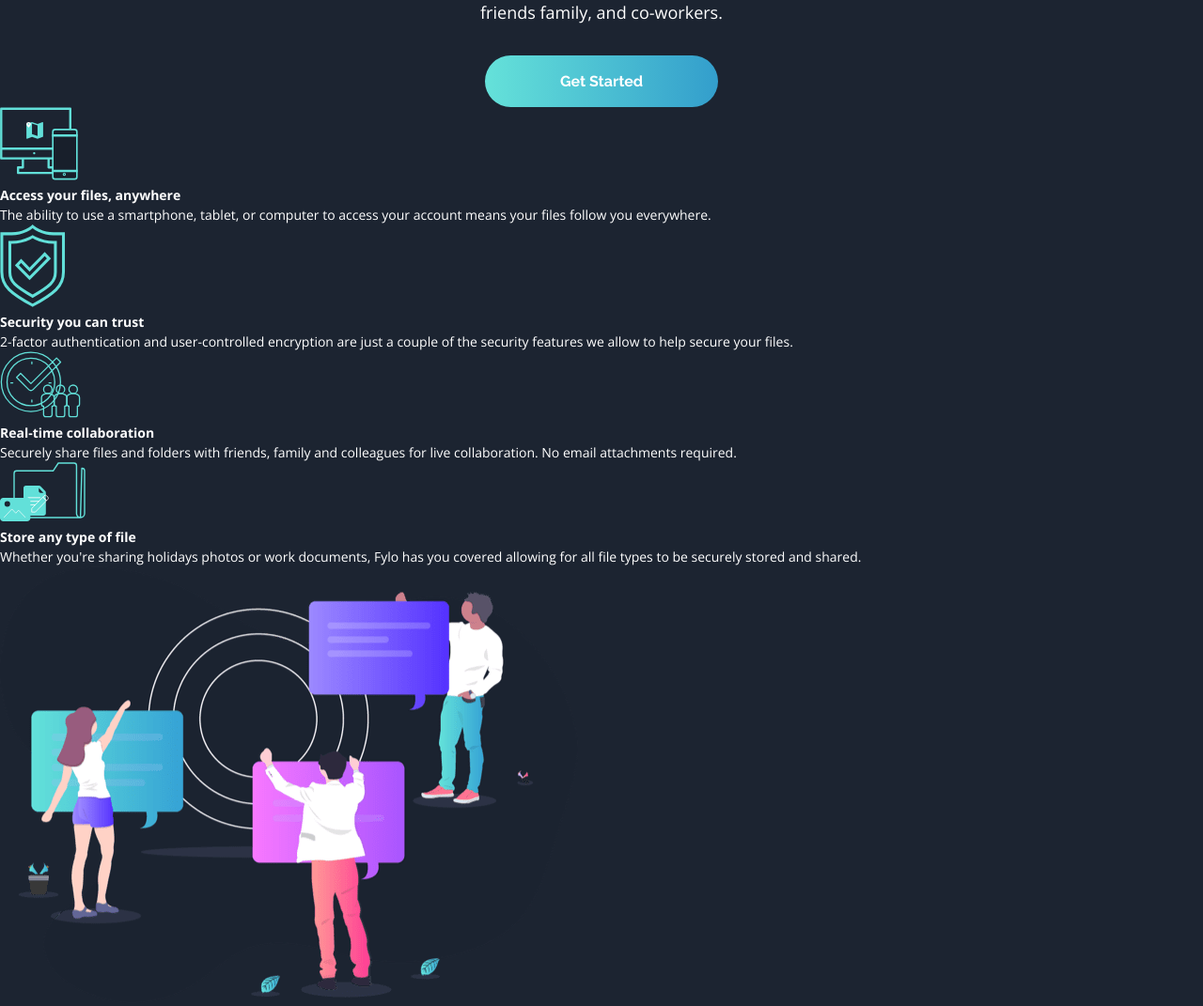
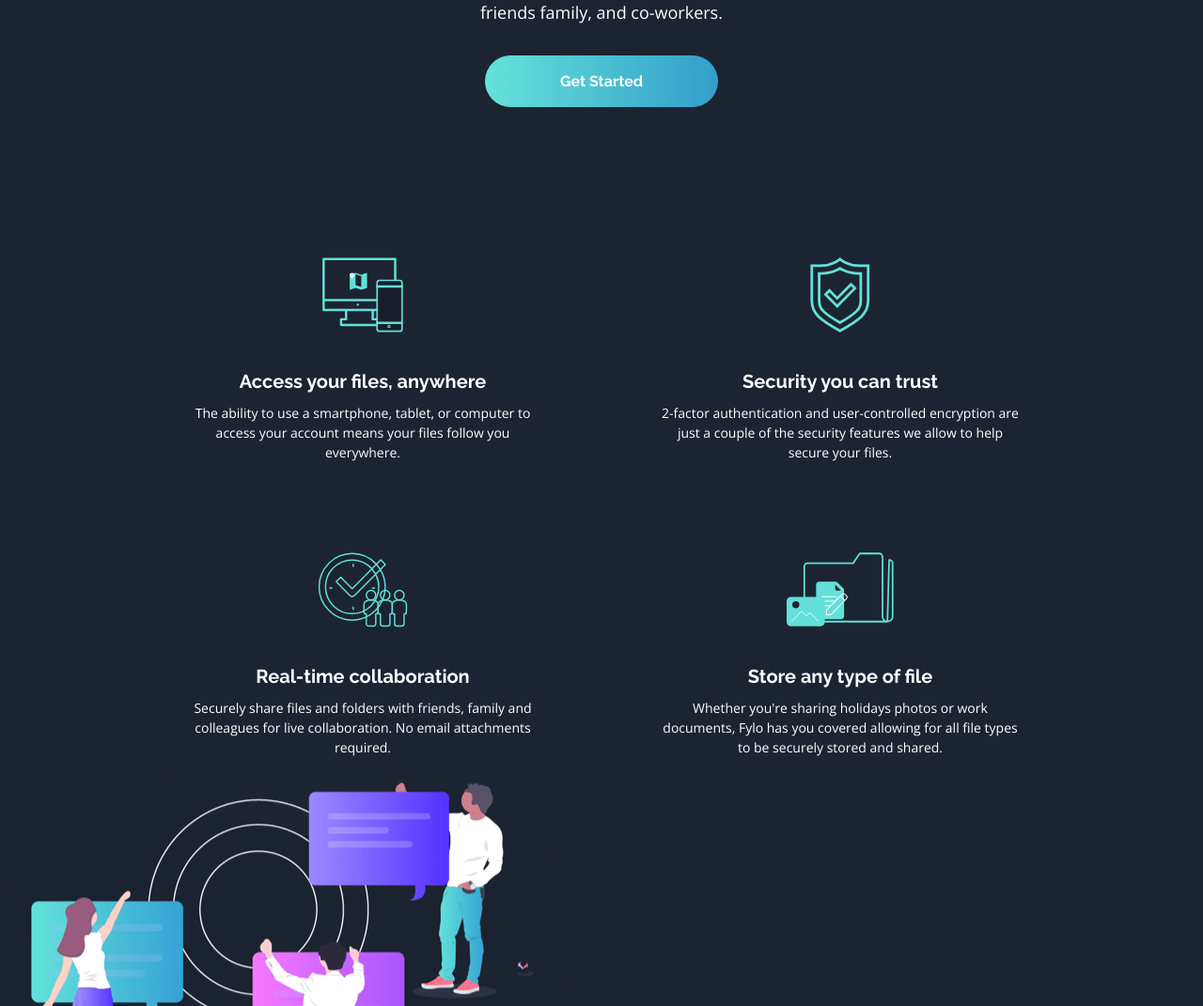
Before and after one commit to ana-coimbra/fylo-dark-theme-landing-page, a plain HTML site: page index.html in a window 1280 px wide. Shown: the part 988-2059 px from the top of the page at 94% size. Drawn offline with nearby package versions, Linux system fonts and the light colour scheme.

Commit message:
Finish Products Section CSS

```diff
--- a/index.html
+++ b/index.html
@@ -63,9 +63,9 @@
       <!-- Products Section -->
       <div class="products-section">
         <!-- Access Files -->
-        <div class="files">
+        <div class="product">
           <img src="src/images/icon-access-anywhere.svg" alt="" />
-          <h4>Access your files, anywhere</h4>
+          <h3>Access your files, anywhere</h3>
           <p>
             The ability to use a smartphone, tablet, or computer to access your
             account means your files follow you everywhere.
@@ -73,9 +73,9 @@
         </div>
 
         <!-- Security -->
-        <div class="security">
+        <div class="product">
           <img src="src/images/icon-security.svg" alt="" />
-          <h4>Security you can trust</h4>
+          <h3>Security you can trust</h3>
           <p>
             2-factor authentication and user-controlled encryption are just a
             couple of the security features we allow to help secure your files.
@@ -83,9 +83,9 @@
         </div>
 
         <!-- Collaboration -->
-        <div class="collaboration">
+        <div class="product">
           <img src="src/images/icon-collaboration.svg" alt="" />
-          <h4>Real-time collaboration</h4>
+          <h3>Real-time collaboration</h3>
           <p>
             Securely share files and folders with friends, family and colleagues
             for live collaboration. No email attachments required.
@@ -93,9 +93,9 @@
         </div>
 
         <!-- Store Files -->
-        <div class="store">
+        <div class="product">
           <img src="src/images/icon-any-file.svg" alt="" />
-          <h4>Store any type of file</h4>
+          <h3>Store any type of file</h3>
           <p>
             Whether you're sharing holidays photos or work documents, Fylo has
             you covered allowing for all file types to be securely stored and
@@ -108,7 +108,7 @@
       <div class="productive-section">
         <img src="src/images/illustration-stay-productive.png" alt="" />
         <div class="productive-details">
-          <h2>Stay productive, wherever you are</h2>
+          <h1>Stay productive, wherever you are</h1>
           <p>
             Never let location be an issue when accessing your files. Fylo has
             you covered for all of your file storage needs.
@@ -170,7 +170,7 @@
 
       <!-- Free Trial -->
       <div class="free-trial">
-        <h3>Get early access today</h3>
+        <h2>Get early access today</h2>
         <p>
           It only takes a minute to sign up and our free starter tier is
           extremely generous. If you have any questions, our support team would
--- a/src/style.css
+++ b/src/style.css
@@ -38,14 +38,18 @@ body {
 h1,
 h2,
 h3 {
-  font-size: 36px;
   font-family: "Raleway", sans-serif;
   font-weight: 700;
+}
+
+h1 {
+  font-size: 36px;
   margin-top: 4rem;
 }
 
 h3 {
-  font-size: 26px;
+  font-size: 20px;
+  margin-bottom: 0.5rem;
 }
 
 /* Nav Bar */
@@ -105,6 +109,22 @@ h3 {
   background: var(--btnHover);
 }
 
+/* Products Section */
+
+.products-section {
+  display: grid;
+  grid-template-columns: repeat(2, 380px);
+  grid-gap: 6rem 8rem;
+  justify-content: center;
+  margin-top: 10rem;
+  text-align: center;
+}
+
+.product img {
+  margin-bottom: 2rem;
+  height: 80px;
+}
+
 /* Footer */
 
 .attribution {
```
